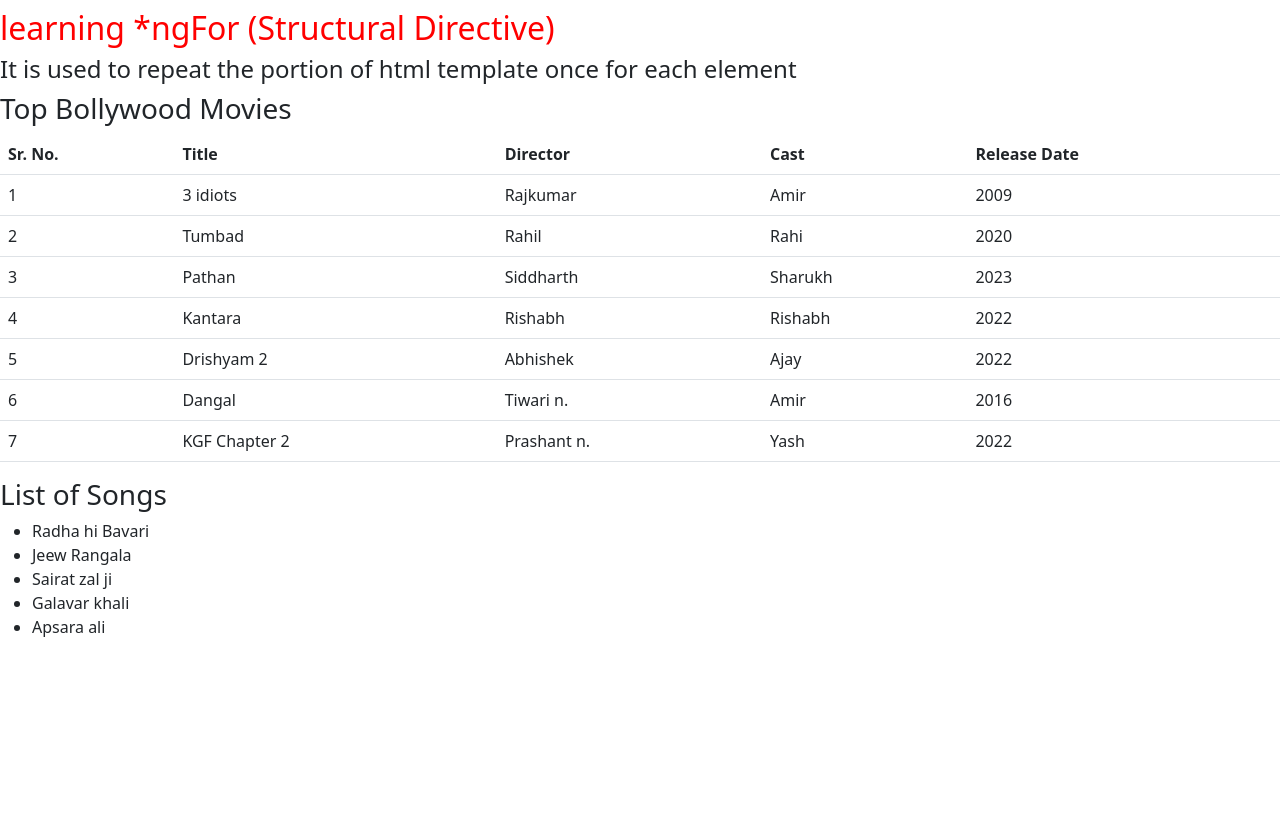
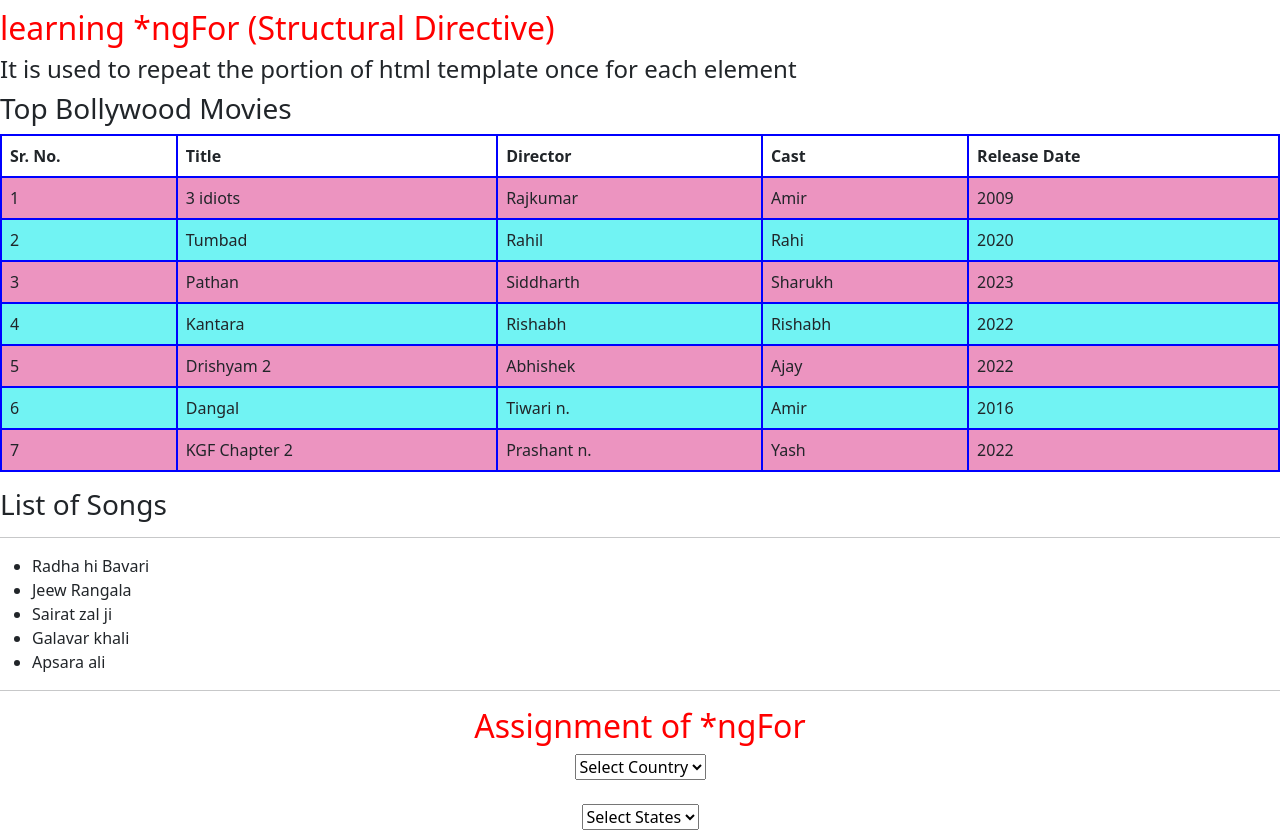
Before and after one commit to Pallav2011/angularLearning, an Angular app in the folder angular project/angularapp/: page / in a window 1280 px wide. Shown: the part 3080-3910 px from the top of the page. Before the commit the page ends 3735 px from the top, so only its background shows below. Built offline with nearby package versions, Linux system fonts and the light colour scheme.

Commit message:
created *ngFor assignment
created *ngFor assignment.
given a dropdown list and used change event to change the options of another dropdown list.

```diff
--- a/angular project/angularapp/src/app/app.component.html
+++ b/angular project/angularapp/src/app/app.component.html
@@ -33,4 +33,5 @@
 <app-card [image]="arrayofData[0].image" [titleData]="arrayofData[0].titleData" [description]="arrayofData[0].description"></app-card>
 <app-card [image]="arrayofData[1].image" [titleData]="arrayofData[1].titleData" [description]="arrayofData[1].description"></app-card><hr>
 <app-ngfor></app-ngfor>
+<app-countrystatedropdown></app-countrystatedropdown>
 <router-outlet></router-outlet>
--- a/angular project/angularapp/src/app/app.module.ts
+++ b/angular project/angularapp/src/app/app.module.ts
@@ -9,6 +9,7 @@ import { DemoComponent } from './demo/demo.component';
 import { FormsModule } from '@angular/forms';
 import { CardComponent } from './card/card.component';
 import { NgforComponent } from './ngfor/ngfor.component';
+import { CountrystatedropdownComponent } from './countrystatedropdown/countrystatedropdown.component';
 @NgModule({
   declarations: [
     AppComponent,
@@ -16,7 +17,8 @@ import { NgforComponent } from './ngfor/ngfor.component';
     Test2Component,
     DemoComponent,
     CardComponent,
-    NgforComponent
+    NgforComponent,
+    CountrystatedropdownComponent
   ],
   imports: [
     BrowserModule,
--- /dev/null
+++ b/angular project/angularapp/src/app/countrystatedropdown/countrystatedropdown.component.css
@@ -0,0 +1,6 @@
+.align{
+    text-align: center;
+}
+h2{
+    color: red;
+}
--- /dev/null
+++ b/angular project/angularapp/src/app/countrystatedropdown/countrystatedropdown.component.html
@@ -0,0 +1,11 @@
+<div class="align">
+    <h2>Assignment of *ngFor </h2>
+<select (change)="onCountrySelect($event)">
+    <option value="">Select Country</option>
+    <option value="{{country.id}}" *ngFor="let country of arrayOfCountry">{{country.name}}</option>
+</select><br><br>
+<select>
+    <option>Select States</option>
+    <option value="{{state.id}}" *ngFor="let state of states">{{state.name}}</option>
+</select>
+</div>
--- /dev/null
+++ b/angular project/angularapp/src/app/countrystatedropdown/countrystatedropdown.component.ts
@@ -0,0 +1,30 @@
+import { Component, OnInit } from '@angular/core';
+
+@Component({
+  selector: 'app-countrystatedropdown',
+  templateUrl: './countrystatedropdown.component.html',
+  styleUrls: ['./countrystatedropdown.component.css']
+})
+export class CountrystatedropdownComponent implements OnInit {
+
+  arrayOfCountry=[
+    {id:'1',name:'India'},
+    {id:'2',name:'Jermany'}
+  ]
+
+  arrayOfStates=[
+    {id:'s1',parentId:'2',name:'Bawariya'},
+    {id:'s2',parentId:'2',name:'Berline'},
+    {id:'s3',parentId:'1',name:'Maharashtra'},
+    {id:'s4',parentId:'1',name:'Karnataka'}
+  ]
+
+  states=[];
+  constructor() { }
+
+  ngOnInit() {
+  }
+  onCountrySelect(val:any){
+    this.states=this.arrayOfStates.filter(c=>c.parentId==val.target.value);
+  }
+}
--- a/angular project/angularapp/src/app/ngfor/ngfor.component.css
+++ b/angular project/angularapp/src/app/ngfor/ngfor.component.css
@@ -1,3 +1,12 @@
 h2{
     color: red;
 }
+.odd{
+    background-color:rgb(113, 243, 243);
+}
+.even{
+    background-color:rgb(236, 148, 192);
+}
+table,th,tr,td{
+    border: 2px solid blue;
+}
--- a/angular project/angularapp/src/app/ngfor/ngfor.component.html
+++ b/angular project/angularapp/src/app/ngfor/ngfor.component.html
@@ -17,7 +17,7 @@
             </tr>
             </thead>
             <tbody>
-                <tr *ngFor="let movie of movieObj ; let i=index">
+                <tr *ngFor="let movie of movieObj ; let i=index ; let evenItem = even ; let oddItem = odd" [class.even]="evenItem" [class.odd]="oddItem">
                     <td>{{i+1}}</td>
                     <td>{{movie.title}}</td>
                     <td>{{movie.director}}</td>
@@ -29,7 +29,7 @@
         </div>
     </div>
 </div>
-<h3>List of Songs </h3>
+<h3>List of Songs </h3><hr>
 <ul>
     <li *ngFor="let song of arrayOfSongs">{{song}}</li>
-</ul>
+</ul><hr>
--- a/angular project/angularapp/src/app/ngfor/ngfor.component.ts
+++ b/angular project/angularapp/src/app/ngfor/ngfor.component.ts
@@ -21,9 +21,13 @@ export class NgforComponent implements OnInit {
 
   arrayOfSongs=['Radha hi Bavari','Jeew Rangala','Sairat zal ji','Galavar khali','Apsara ali'];
 
+  arrayOfCountry=['India','America'];
+  arrayOfStates=['Maharashtra','california'];
+
   constructor() { }
 
   ngOnInit() {
   }
 
+
 }
```
